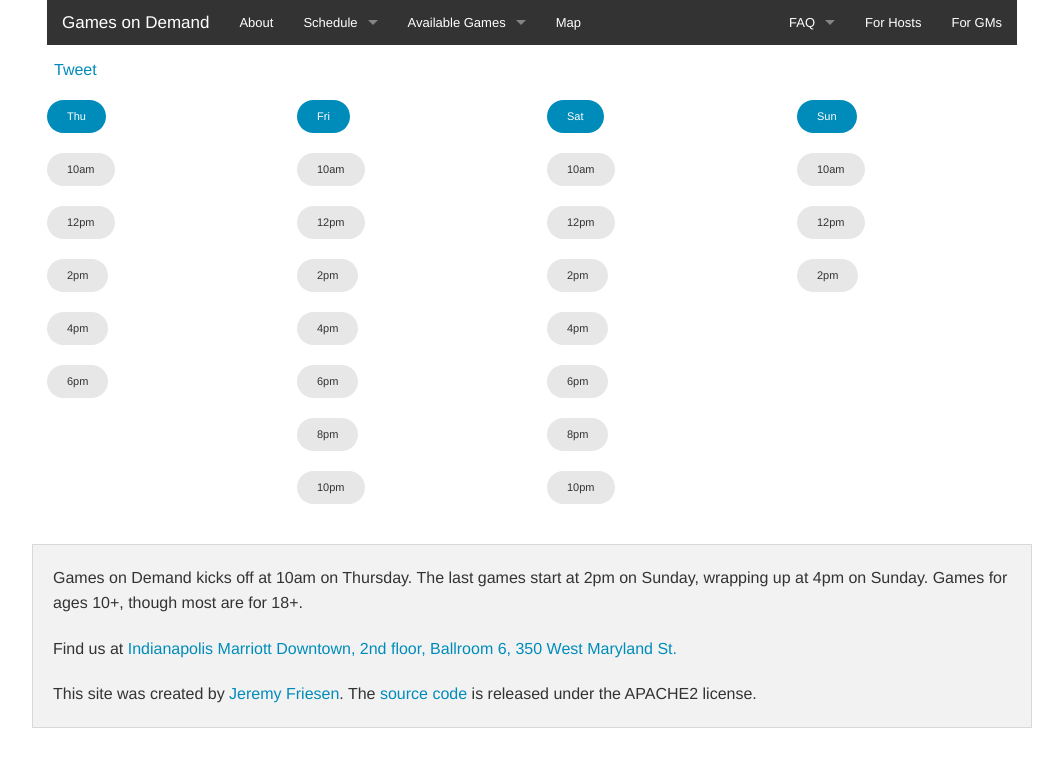
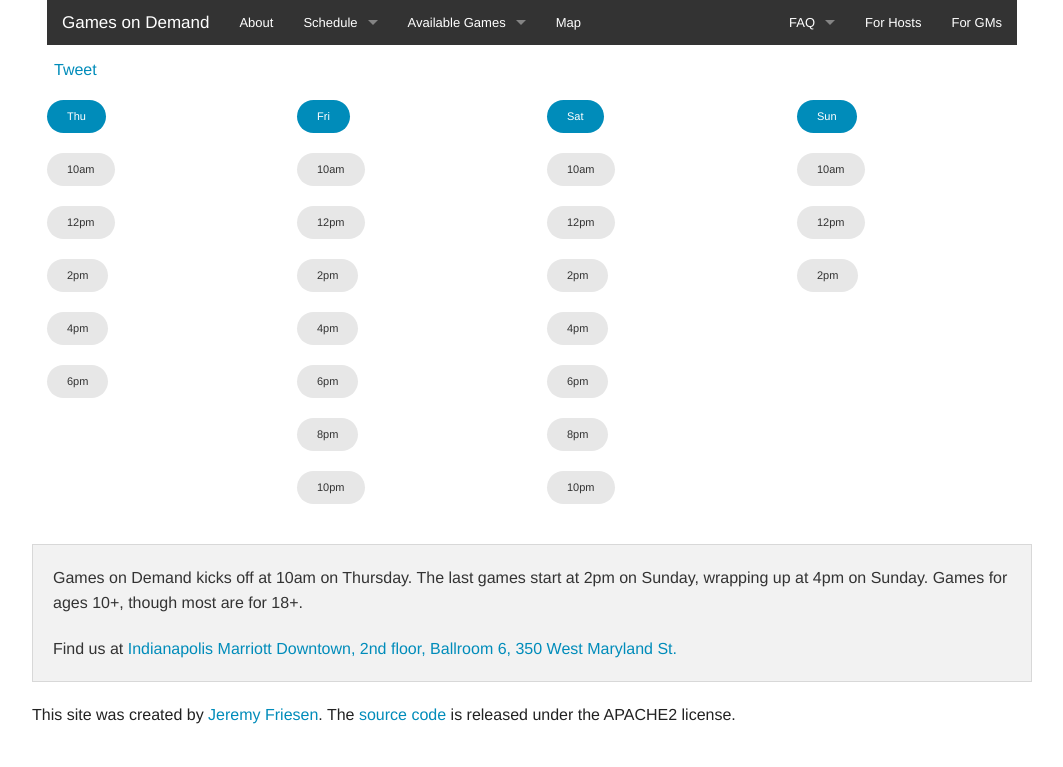
Before and after one commit to gamesondemand/gamesondemand.github.io, a Jekyll site: the page built from index.html, in a window 1280 px wide. Shown: the top 767 px of the page, without its empty margins (108-1171 px from the left). Built offline with Jekyll 4.4.1, drawn with Linux system fonts in a browser that asks for light colours; Markdown is read by kramdown in place of the engine named in the settings; comment, search, counter and statistics services are not loaded.

```diff
--- a/_includes/footer.html
+++ b/_includes/footer.html
@@ -12,5 +12,3 @@
   <a target="_blank" href="https://www.google.com/maps/place/350+W+Maryland+St,+Indianapolis,+IN+46225/@39.7662266,-86.164766,18z/data=!4m2!3m1!1s0x886b50ba9cb559e7:0xae912acda532d288"><span itemprop="name">Indianapolis Marriott Downtown</span>, <span itemprop="description">2nd floor, Ballroom 6, 350 West Maryland St.</span></a>
   <meta itemprop="address" content="350 West Maryland Street, Indianapolis, IN 46225 USA">
 </p>
-
-<p>This site was created by <a itemprop="author" href="http://plus.google.com/+JeremyFriesen?rel=author">Jeremy Friesen</a>. The <a itemprop="relatedLink" href="http://github.com/gamesondemand/gamesondemand.github.io">source code</a> is released under the APACHE2 license.</p>
--- a/_layouts/default.html
+++ b/_layouts/default.html
@@ -73,6 +73,10 @@
       </div>
 
     </div>
+
+    <div class="row ownership licensing">
+      <p>This site was created by <a itemprop="author" href="http://plus.google.com/+JeremyFriesen?rel=author">Jeremy Friesen</a>. The <a itemprop="relatedLink" href="http://github.com/gamesondemand/gamesondemand.github.io">source code</a> is released under the APACHE2 license.</p>
+    </div>
     <!-- Place this tag after the last +1 button tag. -->
     <script type="text/javascript">
       (function() {
```
